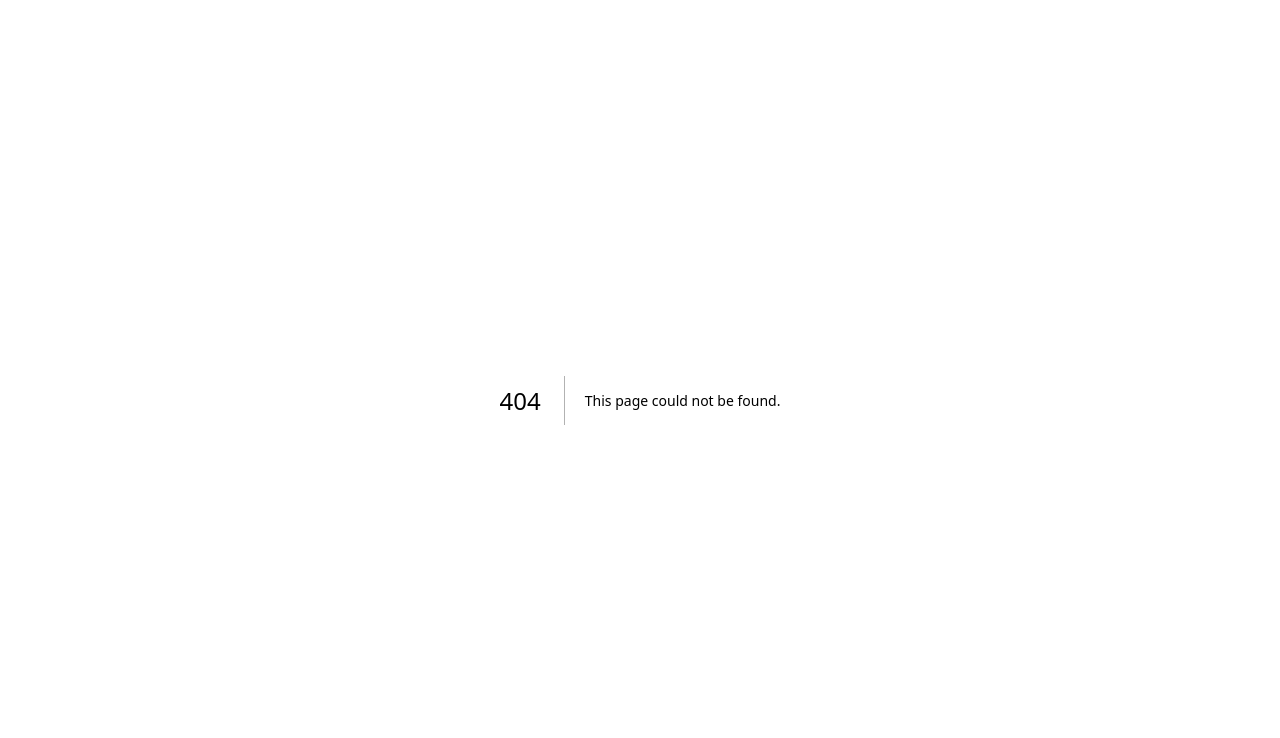
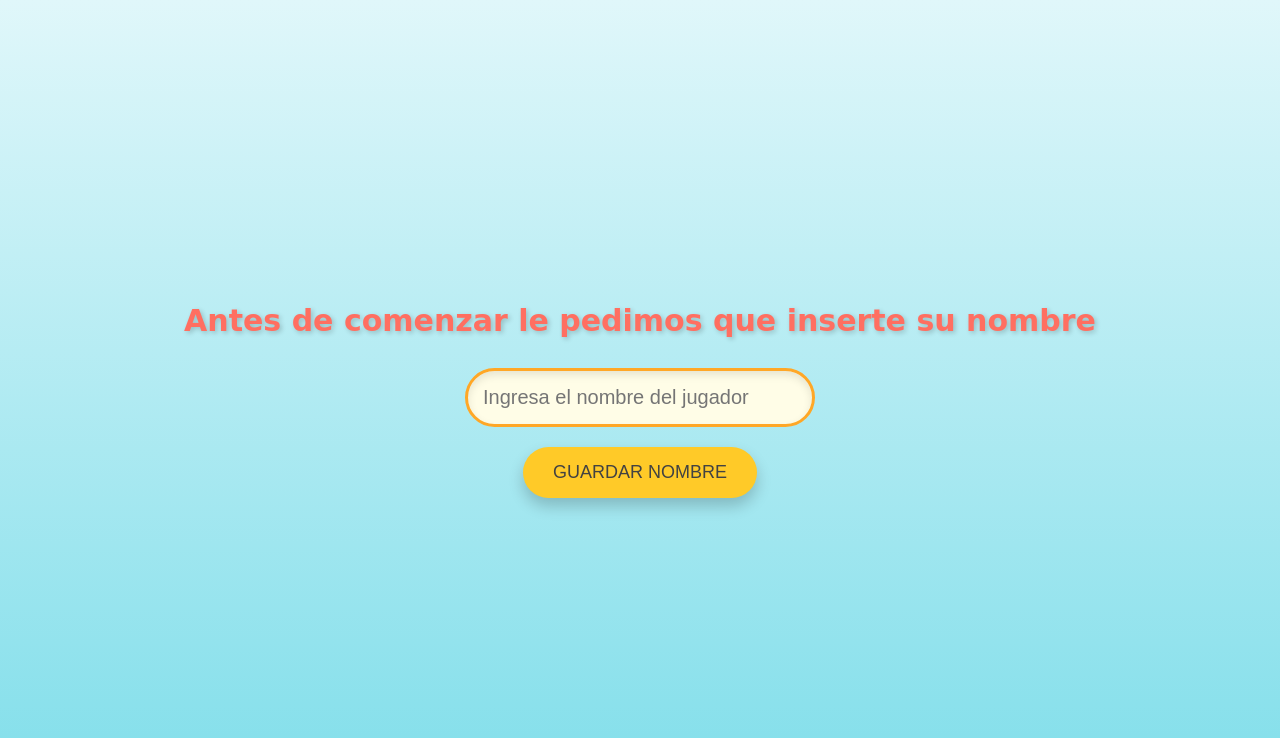
Before and after one commit to tominaccache/jugandoconbanderas, a Next.js app: page /NombreJugador in a window 1280 px wide. Before the commit this address had no page. Shown: the top 738 px of the page. Built offline with nearby package versions, Linux system fonts and the light colour scheme.

Commit message:
falta ls banderas

```diff
--- /dev/null
+++ b/app/NombreJugador/page.js
@@ -0,0 +1,49 @@
+'use client';
+import { useState } from 'react';
+import Link from 'next/link';
+import styles from './page.module.css'; // Importamos el módulo CSS
+
+export default function NombreJugador() {
+  const [nombre, setNombre] = useState('');
+  const [isNameSaved, setIsNameSaved] = useState(false); // Para verificar si el nombre está guardado
+
+  const handleSubmit = (e) => {
+    e.preventDefault();
+    if (nombre.trim()) {
+      // Guardar el nombre en localStorage
+      localStorage.setItem('nombreJugador', nombre);
+
+      // Limpiar el input
+      setNombre('');
+
+      // Cambiar el estado para indicar que el nombre se ha guardado
+      setIsNameSaved(true);
+    }
+  };
+
+  return (
+    <div className={styles.container}>
+      <div className={styles.message}>
+        Antes de comenzar le pedimos que inserte su nombre
+      </div>
+      <form onSubmit={handleSubmit} className={styles.form}>
+        <input
+          type="text"
+          placeholder="Ingresa el nombre del jugador"
+          value={nombre}
+          onChange={(e) => setNombre(e.target.value)}
+          required
+          className={styles.input}
+        />
+        <button type="submit" className={styles.submitButton}>Guardar Nombre</button>
+        {isNameSaved && (
+        <Link href="/JuegoBandera">
+          <button className={styles.startButton}>Comenzar</button>
+        </Link>
+      )}
+     </form>
+
+
+    </div>
+  );
+}
--- /dev/null
+++ b/app/NombreJugador/page.module.css
@@ -0,0 +1,70 @@
+.container {
+    display: flex;
+    flex-direction: column;
+    justify-content: center;
+    height: 100vh;
+    background: linear-gradient(to bottom, #e0f7fa, #80deea);
+    font-family: 'Comic Sans MS', cursive, sans-serif;
+  }
+
+  .message {
+    font-size: 30px;
+    margin-bottom: 30px;
+    color: #ff6f61;
+    text-align: center;
+    font-weight: bold;
+    text-shadow: 2px 2px 5px rgba(0, 0, 0, 0.2);
+  }
+
+  .form {
+    display: flex;
+    flex-direction: column;
+    align-items: center;
+  }
+
+  .input {
+    padding: 15px;
+    width: 100%;
+    max-width: 350px;
+    border: 3px solid #ffa726;
+    border-radius: 30px;
+    font-size: 20px;
+    background-color: #fffde7;
+    color: #424242;
+    box-shadow: inset 0 4px 8px rgba(0, 0, 0, 0.1);
+  }
+
+  .submitButton {
+    margin-top: 20px;
+    padding: 15px 30px;
+    background-color: #ffca28;
+    color: #424242;
+    border: none;
+    border-radius: 30px;
+    font-size: 18px;
+    text-transform: uppercase;
+    box-shadow: 0 8px 15px rgba(0, 0, 0, 0.2);
+    transition: transform 0.3s;
+  }
+
+  .submitButton:hover {
+    transform: scale(1.03);
+    background-color: #ffa726;
+  }
+
+  .startButton {
+    margin-top: 30px;
+    padding: 15px 30px;
+    background-color: #66bb6a;
+    color: white;
+    border: none;
+    border-radius: 30px;
+    font-size: 1.2rem;
+    text-transform: uppercase;
+    box-shadow: 0 8px 15px rgba(0, 0, 0, 0.2);
+  }
+
+  .startButton:hover {
+    transform: scale(1.03);
+    background-color: #43a047;
+  }
--- a/app/globals.css
+++ b/app/globals.css
@@ -22,6 +22,7 @@ body {
   font-family: Arial, Helvetica, sans-serif;
   -webkit-font-smoothing: antialiased;
   -moz-osx-font-smoothing: grayscale;
+  background: linear-gradient(to bottom, #e0f7fa, #80deea);
 }
 
 * {
```
Also changed, not shown: app/JuegoBandera/page.js (added, +11 -0 lines), app/components/Instrucciones/Instrucciones.js (+4 -3 lines), app/page.js (+3 -4 lines), app/components/NombreJugador/NombeJugador.module.css (deleted), app/components/NombreJugador/NombreJugador.js (added).
